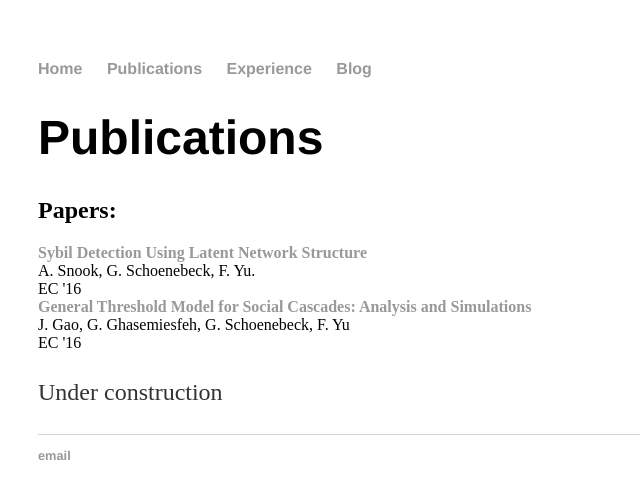
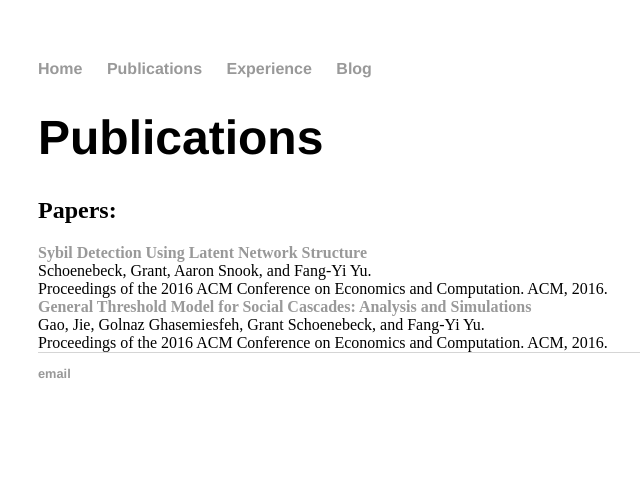
Before and after one commit to ericswatch/ericswatch.github.io, a Jekyll site: the page built from publications/index.html, in a window 1280 px wide. Shown: the top 499 px of the page, without its empty margins (154-794 px from the left). Built offline with Jekyll 4.4.1, drawn with Linux system fonts in a browser that asks for light colours.

Commit message:
Update index.html

```diff
--- a/publications/index.html
+++ b/publications/index.html
@@ -7,11 +7,11 @@ title: Publications
 	<h2>Papers:</h2>
 
 	<strong><a href="papers/ComplexSybil.html">Sybil Detection Using Latent Network Structure</a></strong><br>
-	A. Snook, G. Schoenebeck, F. Yu.<br>
-	EC '16<br>
+	Schoenebeck, Grant, Aaron Snook, and Fang-Yi Yu.<br>
+	Proceedings of the 2016 ACM Conference on Economics and Computation. ACM, 2016.<br>
 
 	<strong><a href="papers/GenThreshonPA.html">General Threshold Model for Social Cascades: Analysis and Simulations</a></strong><br>
-	J. Gao, G. Ghasemiesfeh, G. Schoenebeck, F. Yu<br>
-	EC '16<br>
-	<p>Under construction</p>
+	Gao, Jie, Golnaz Ghasemiesfeh, Grant Schoenebeck, and Fang-Yi Yu. <br>
+	Proceedings of the 2016 ACM Conference on Economics and Computation. ACM, 2016.
+
 </div><!-- /.blurb -->
```
